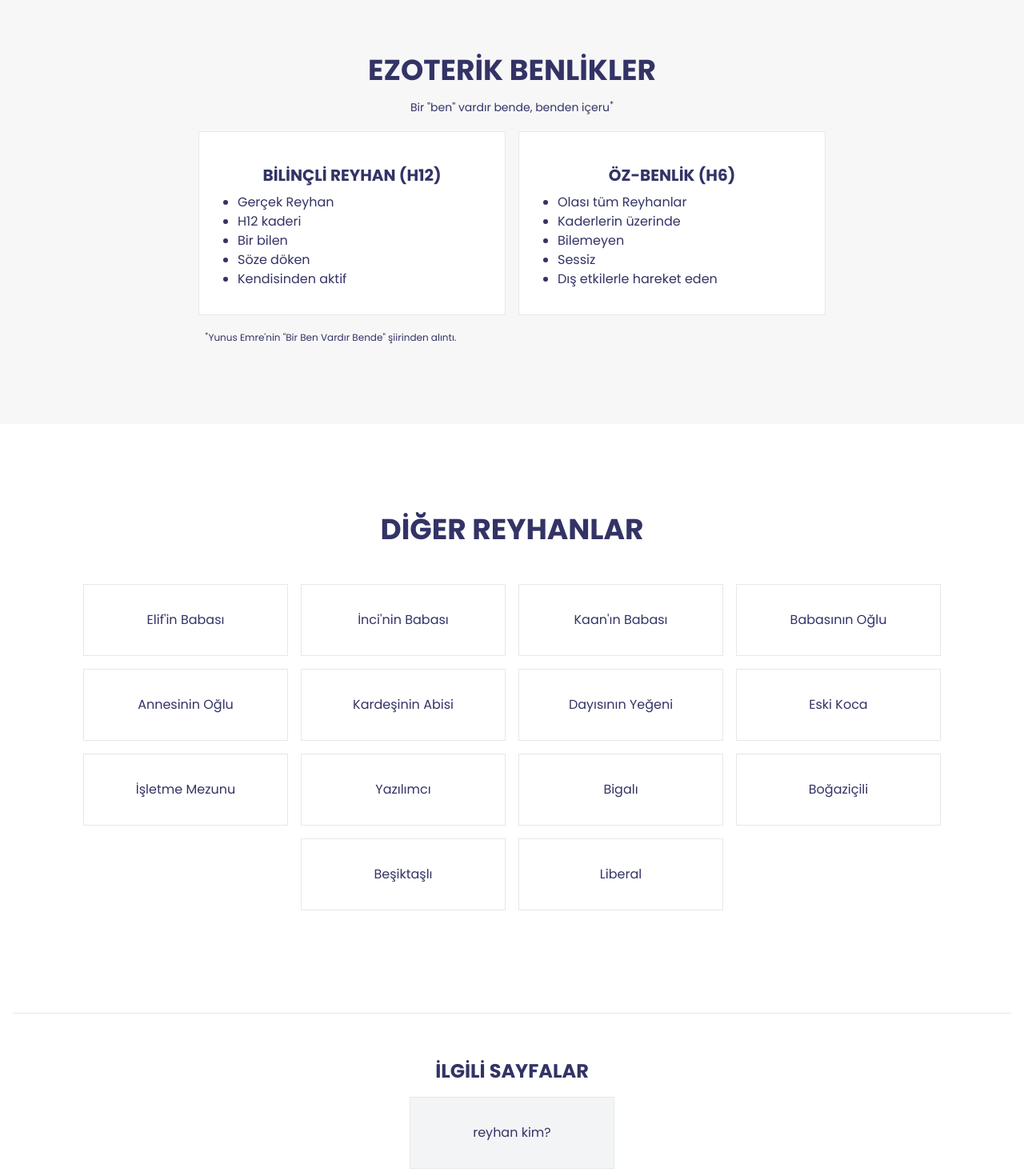
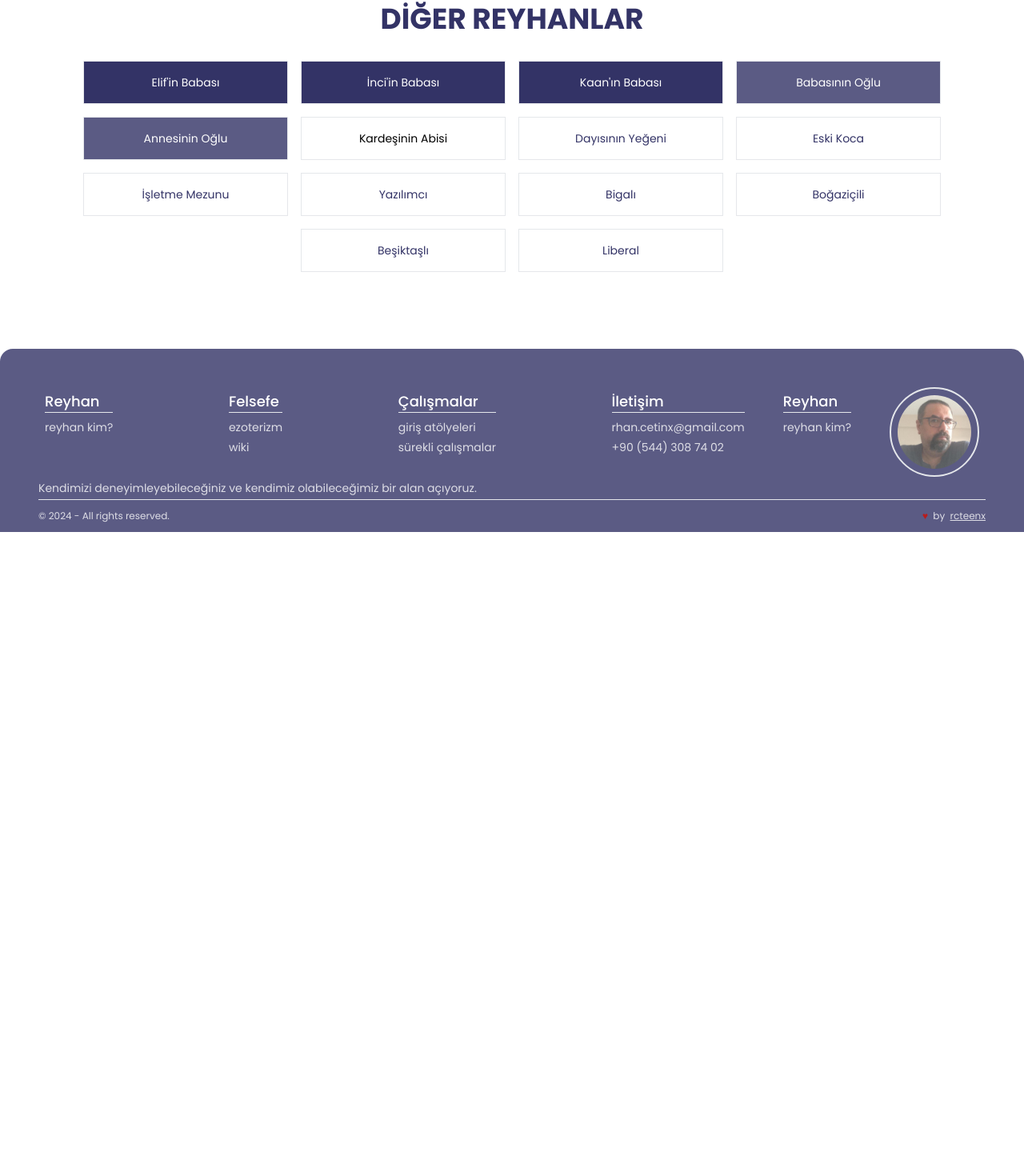
Before and after one commit to rcteenx/reyhancetin_org_tr, a Next.js app: page /reyhan/kimim in a window 1280 px wide. Shown: the part 1109-2579 px from the top of the page at 80% size. After the commit the page ends 1774 px from the top, so only its background shows below. Built offline with nearby package versions, Linux system fonts and the light colour scheme.

Commit message:
add other pages

```diff
--- /dev/null
+++ b/app/(static)/felsefe/ezoterizm/page.jsx
@@ -0,0 +1,21 @@
+import PageTitle from "@/components/templates/pageTitle";
+import PageImage from "@/components/templates/pageImage";
+import PageContent from "@/components/templates/pageContent";
+
+import SubPages from "@/components/sections/common/sub-pages";
+import { StaticPages } from "@/content/data";
+
+export default function FelsefePage() {
+  return (
+    <>
+      <PageTitle>Ezoretik Felsefe Nedir</PageTitle>
+      <PageImage bgImage="fMerhaba">Sen Kimsin ya da NE?</PageImage>
+      <PageContent h2Title="Neden Ezoterik Felsefe?">
+        <p>...</p>
+        <p>Sevgilerle...</p>
+      </PageContent>
+
+      <SubPages subPage={StaticPages[1]} id="1" />
+    </>
+  );
+}
--- a/app/(static)/felsefe/page.jsx
+++ b/app/(static)/felsefe/page.jsx
@@ -1,12 +1,17 @@
 import PageTitle from "@/components/templates/pageTitle";
 import PageImage from "@/components/templates/pageImage";
 import PageContent from "@/components/templates/pageContent";
+
+import { ezoterikFelsefe } from "@/content/data";
+
+import SubPages from "@/components/sections/common/sub-pages";
+import { StaticPages } from "@/content/data";
 
 export default function FelsefePage() {
   return (
     <>
       <PageTitle>Ezoretik Felsefe Araştırma Ve Uygulama</PageTitle>
-      <PageImage bgImage="fMerhaba">Nerdesin*</PageImage>
+      <PageImage bgImage="fMerhaba">Nerdesin?*</PageImage>
       <PageContent h2Title="Neden Ezoterik Felsefe?">
         <p>
           Bildiğimiz haliyle insan, henüz tamamlanmamış bir varlık. Dahası, pek
@@ -14,17 +19,17 @@ export default function FelsefePage() {
         </p>
         <p>
           Olağan hayatta yaşanan pek çok sorunun temelinde, kişinin kendisinin
-          farkında olmaması (h12) ve ben-ötesi birlik ve bütünlük bilincini (h6)
+          farkında olmaması ve ben-ötesi birlik ve bütünlük bilincini
           deneyimlememiş olması yatıyor.
         </p>
         <p>
-          Felsefe hakkında daha detaylı bilgi ve etkinlikler için sizi seminer
-          platformlarımıza bekliyoruz.
+          Felsefe hakkında daha detaylı bilgi ve etkinlikler için sizi atölye
+          çalışmalarımıza bekliyoruz.
         </p>
-        <p>Görüşmek üzere…</p>
+        <p>Sevgilerle...</p>
       </PageContent>
 
-      <section id="education" className="bg-[#f7f7f7] px-4 py-16 md:py-24">
+      {/* <section id="education" className="bg-[#f7f7f7] px-4 py-16 md:py-24">
         <h2 className="text-2xl md:text-4xl font-bold text-center">
           ÜST MERKEZLER
         </h2>
@@ -55,9 +60,9 @@ export default function FelsefePage() {
             </div>
           </div>
         </div>
-      </section>
+      </section> */}
 
-      <section className="bg-[#f7f7f7] px-4 py-16 md:py-24">
+      {/* <section className="bg-[#f7f7f7] px-4 py-16 md:py-24">
         <h2 className="text-2xl md:text-4xl font-bold text-center">
           TOPLULUK ETKİNLİKLERİ
         </h2>
@@ -82,7 +87,30 @@ export default function FelsefePage() {
             </div>
           </div>
         </div>
+      </section> */}
+
+      <section className="px-4 py-4 md:py-8">
+        <div className="container-p text-center">
+          <h2 className="text-2xl md:text-4xl font-bold">
+            EZOTERİK FELSEFE ÇALIŞMA ALANLARIMIZ
+          </h2>
+          <p>Birlikte Çalıştığımız Başlıca Konular</p>
+          <div className="mt-8">
+            <ul className="flex flex-wrap justify-center gap-4">
+              {ezoterikFelsefe.map((f) => (
+                <li
+                  key={f.id}
+                  className={` w-64 border py-4 text-sm text-center transition ease-in hover:bg-gray-100 hover:cursor-pointer `}
+                >
+                  {f.name}
+                </li>
+              ))}
+            </ul>
+          </div>
+        </div>
       </section>
+
+      <SubPages subPage={StaticPages[1]} />
     </>
   );
 }
--- /dev/null
+++ b/app/(static)/felsefe/wiki/page.jsx
@@ -0,0 +1,21 @@
+import PageTitle from "@/components/templates/pageTitle";
+import PageImage from "@/components/templates/pageImage";
+import PageContent from "@/components/templates/pageContent";
+
+import SubPages from "@/components/sections/common/sub-pages";
+import { StaticPages } from "@/content/data";
+
+export default function FelsefePage() {
+  return (
+    <>
+      <PageTitle>Ezoretik Felsefe Wiki</PageTitle>
+      <PageImage bgImage="fMerhaba">Temel Konular</PageImage>
+      <PageContent h2Title="Ezoterizm">
+        <p>...</p>
+        <p>Sevgilerle...</p>
+      </PageContent>
+
+      <SubPages subPage={StaticPages[1]} id="2" />
+    </>
+  );
+}
--- a/app/(static)/reyhan/kimim/page.jsx
+++ b/app/(static)/reyhan/kimim/page.jsx
@@ -1,13 +1,14 @@
 import PageTitle from "@/components/templates/pageTitle";
 import PageImage from "@/components/templates/pageImage";
 import PageContent from "@/components/templates/pageContent";
+
 import SubPages from "@/components/sections/common/sub-pages";
-import { StaticPages } from "@/content/data";
+import { digerReyhanlar } from "@/content/data";
 
 export default function ReyhanPage() {
   return (
     <>
-      <PageTitle>Reyhan Çetin - Merhaba</PageTitle>
+      <PageTitle>Reyhan Çetin - Özgeçmiş</PageTitle>
       <PageImage>Hoşgeldiniz</PageImage>
 
       <PageContent h2Title="Klasik Tanıtım">
@@ -35,10 +36,10 @@ export default function ReyhanPage() {
           Pandemiyle (2020) beraber <strong>vazgeçme</strong> dönemi başladı.
         </p>
         <p>Halen Çanakkale'nin Biga ilçesinde ikamet ediyor.</p>
-        <p>Evli ve 3 çocuk babası.</p>
+        <p>2 kız ve bir erkek çocuk babası.</p>
       </PageContent>
 
-      <section className="bg-[#f7f7f7] px-4 py-16 md:py-24">
+      {/* <section className="bg-[#f7f7f7] px-4 py-16 md:py-24">
         <div className="container-p">
           <h2 className="text-2xl md:text-4xl font-bold text-center">
             EZOTERİK BENLİKLER
@@ -74,63 +75,27 @@ export default function ReyhanPage() {
             <sup>*</sup>Yunus Emre'nin "Bir Ben Vardır Bende" şiirinden alıntı.
           </p>
         </div>
-      </section>
+      </section> */}
 
-      <section className="px-4 py-12 md:py-24">
+      <section className="px-4 py-4 md:py-8">
         <div className="container-p">
           <h2 className="text-2xl md:text-4xl font-bold text-center">
             DİĞER REYHANLAR
           </h2>
-          <div className="mt-12">
-            <ul className="flex flex-wrap justify-center  gap-4">
-              <li className=" w-64 border px-12 py-8 text-center transition ease-in hover:bg-gray-100">
-                Elif'in Babası
-              </li>
-              <li className=" w-64 border px-12 py-8 text-center transition ease-in hover:bg-gray-100">
-                İnci'nin Babası
-              </li>
-              <li className=" w-64 border px-12 py-8 text-center transition ease-in hover:bg-gray-100">
-                Kaan'ın Babası
-              </li>
-              <li className=" w-64 border px-12 py-8 text-center transition ease-in hover:bg-gray-100">
-                Babasının Oğlu
-              </li>
-              <li className=" w-64 border px-12 py-8 text-center transition ease-in hover:bg-gray-100">
-                Annesinin Oğlu
-              </li>
-              <li className=" w-64 border px-12 py-8 text-center transition ease-in hover:bg-gray-100">
-                Kardeşinin Abisi
-              </li>
-              <li className=" w-64 border px-12 py-8 text-center transition ease-in hover:bg-gray-100">
-                Dayısının Yeğeni
-              </li>
-              <li className=" w-64 border px-12 py-8 text-center transition ease-in hover:bg-gray-100">
-                Eski Koca
-              </li>
-              <li className=" w-64 border px-12 py-8 text-center transition ease-in hover:bg-gray-100">
-                İşletme Mezunu
-              </li>
-              <li className=" w-64 border px-12 py-8 text-center transition ease-in hover:bg-gray-100">
-                Yazılımcı
-              </li>
-              <li className=" w-64 border px-12 py-8 text-center transition ease-in hover:bg-gray-100">
-                Bigalı
-              </li>
-              <li className=" w-64 border px-12 py-8 text-center transition ease-in hover:bg-gray-100">
-                Boğaziçili
-              </li>
-              <li className=" w-64 border px-12 py-8 text-center transition ease-in hover:bg-gray-100">
-                Beşiktaşlı
-              </li>
-              <li className=" w-64 border px-12 py-8 text-center transition ease-in hover:bg-gray-100">
-                Liberal
-              </li>
+          <div className="mt-8">
+            <ul className="flex flex-wrap justify-center gap-4">
+              {digerReyhanlar.map((r) => (
+                <li
+                  key={r.id}
+                  className={` w-64 border py-4 text-sm text-center transition ease-in hover:bg-gray-100 hover:cursor-pointer bg-${r.bgcolour} text-${r.tcolour}`}
+                >
+                  {r.name}
+                </li>
+              ))}
             </ul>
           </div>
         </div>
       </section>
-
-      <SubPages subPage={StaticPages[0]} id="1" />
     </>
   );
 }
--- a/app/(static)/reyhan/page.jsx
+++ b/app/(static)/reyhan/page.jsx
@@ -1,8 +1,7 @@
-import Link from "next/link";
-
 import PageTitle from "@/components/templates/pageTitle";
 import PageImage from "@/components/templates/pageImage";
 import PageContent from "@/components/templates/pageContent";
+
 import SubPages from "@/components/sections/common/sub-pages";
 import { StaticPages } from "@/content/data";
 
--- a/content/data/index.js
+++ b/content/data/index.js
@@ -142,9 +142,9 @@ export const StaticPages = [
     link: "felsefe",
     pages: [
       { id: 1, title: "ezoterizm", link: "ezoterizm" },
-      { id: 2, title: "felsefe", link: "felsefe" },
-      { id: 3, title: "çalışmalar", link: "calismalar" },
-      { id: 4, title: "sss", link: "sss" },
+      { id: 2, title: "wiki", link: "wiki" },
+      // { id: 3, title: "çalışmalar", link: "calismalar" },
+      // { id: 4, title: "sss", link: "sss" },
     ],
   },
   {
@@ -187,3 +187,114 @@ export const socialMedia = [
     link: "https://www.instagram.com/reyhancetinve",
   },
 ];
+
+export const digerReyhanlar = [
+  {
+    id: 1,
+    name: "Elif'in Babası",
+    bgcolour: "slate",
+    tcolour: "white",
+  },
+  {
+    id: 2,
+    name: "İnci'in Babası",
+    bgcolour: "slate",
+    tcolour: "white",
+  },
+  {
+    id: 3,
+    name: "Kaan'ın Babası",
+    bgcolour: "slate",
+    tcolour: "white",
+  },
+  {
+    id: 4,
+    name: "Babasının Oğlu",
+    bgcolour: "slate2",
+    tcolour: "white",
+  },
+  {
+    id: 5,
+    name: "Annesinin Oğlu",
+    bgcolour: "slate2",
+    tcolour: "white",
+  },
+  {
+    id: 6,
+    name: "Kardeşinin Abisi",
+    bgcolour: "pale-blue",
+    tcolour: "black",
+  },
+  // aktif kullanılmayan renkler gelmiyor, tailwind kaldırıyor bunları
+  {
+    id: 7,
+    name: "Dayısının Yeğeni",
+  },
+  {
+    id: 8,
+    name: "Eski Koca",
+  },
+  {
+    id: 9,
+    name: "İşletme Mezunu",
+  },
+  {
+    id: 10,
+    name: "Yazılımcı",
+  },
+  {
+    id: 11,
+    name: "Bigalı",
+  },
+  {
+    id: 12,
+    name: "Boğaziçili",
+  },
+  {
+    id: 13,
+    name: "Beşiktaşlı",
+  },
+  {
+    id: 14,
+    name: "Liberal",
+  },
+];
+
+export const ezoterikFelsefe = [
+  {
+    id: 1,
+    name: "Bilinç",
+  },
+  {
+    id: 2,
+    name: "Farkındalık",
+  },
+  {
+    id: 3,
+    name: "Çoğul Ben'likler",
+  },
+  {
+    id: 4,
+    name: "Yaratılış Işını",
+  },
+  {
+    id: 5,
+    name: "Bilinç Seviyeleri",
+  },
+  {
+    id: 6,
+    name: "Kendini Gözlem",
+  },
+  {
+    id: 7,
+    name: "Kendini Hatırlama",
+  },
+  {
+    id: 8,
+    name: "Mindfulness Meditasyonu",
+  },
+  {
+    id: 9,
+    name: "Gözlem Çalışmaları",
+  },
+];
```
